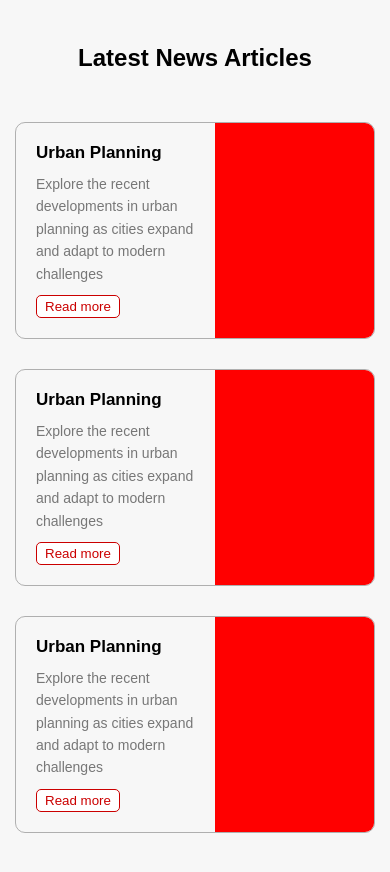
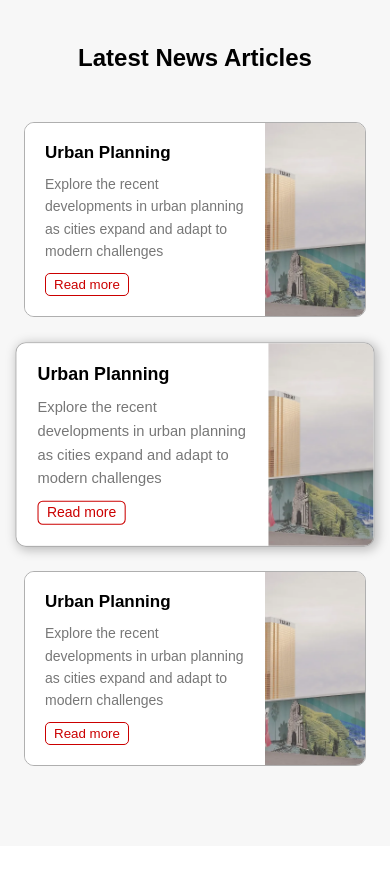
Before and after one commit to M7mdQashqesh/news-app, a Next.js app: page / in a window 390 px wide. Shown: the part 880-1752 px from the top of the page. After the commit the page ends 1726 px from the top, so only its background shows below. Built offline with nearby package versions, Linux system fonts and the light colour scheme.

Commit message:
news app (SSC & CSC)

```diff
--- a/components/header/Header.tsx
+++ b/components/header/Header.tsx
@@ -1,5 +1,5 @@
 import styles from "./header.module.css";
-import Link from "next/link";
+import NavLink from "./nav-link/NavLink";
 
 const Header = () => {
   return (
@@ -10,10 +10,10 @@ const Header = () => {
         </div>
 
         <nav className={styles.navbar}>
-          <Link className={styles.selected} href={"/"}>Home</Link>
-          <Link href={"/"}>Add News</Link>
-          <Link href={"/"}>Categories</Link>
-          <Link href={"/"}>Admin</Link>
+          <NavLink href={"/"}>Home</NavLink>
+          <NavLink href={"/add-news"}>Add News</NavLink>
+          <NavLink href={"/categories"}>Categories</NavLink>
+          <NavLink href={"/admin"}>Admin</NavLink>
         </nav>
       </div>
     </div>
--- /dev/null
+++ b/components/header/nav-link/NavLink.tsx
@@ -0,0 +1,19 @@
+"use client";
+import styles from "../header.module.css";
+import Link from "next/link";
+import { usePathname } from "next/navigation";
+
+interface IProps {
+  href: string;
+  children: React.ReactNode;
+}
+
+const NavLink = (props: IProps) => {
+  const pathname = usePathname();
+
+  return (
+    <Link className={`${pathname === props.href ? styles.selected : ""}`} href={props.href}>{props.children}</Link>
+  )
+}
+
+export default NavLink
--- a/components/latest-news/LatestNews.tsx
+++ b/components/latest-news/LatestNews.tsx
@@ -1,15 +1,29 @@
+'use client'
+import { useEffect, useState } from "react";
 import styles from "./latest-news.module.css";
 import NewsCard from "./news-card/NewsCard";
 
 const articles = [1, 2, 3];
 
 const LatestNews = () => {
+  const [highlightedIndex, setHighlightedIndex] = useState<number>(0);
+
+  useEffect(() => {
+    const highlightInt = setInterval(() => {
+      setHighlightedIndex(oldValue => (oldValue < articles.length - 1) ? (oldValue + 1) : 0);
+    }, 3000);
+
+    return () => {
+      clearInterval(highlightInt);
+    }
+  }, []);
+
   return (
     <div className={styles.latestNews}>
       <div className="container">
         <h2>Latest News Articles</h2>
         <div className={styles.articles}>
-          {articles.map(article => <NewsCard key={article} />)}
+          {articles.map((article, index) => <NewsCard isHighlighted={highlightedIndex === index} key={article} />)}
         </div>
       </div>
     </div>
--- a/components/latest-news/latest-news.module.css
+++ b/components/latest-news/latest-news.module.css
@@ -27,14 +27,42 @@
   border-radius: 10px;
   display: flex;
   overflow: hidden;
+  cursor: pointer;
+  transition: all 0.2s ease;
+}
+
+@media (max-width:767px) {
+  .newsCard {
+    width: 95%;
+  }
+}
+
+.newsCard:hover {
+  box-shadow: 2px 2px 10px 1px rgb(0 0 0 / 25%);
+}
+
+.newsCard.highlight {
+  scale: 1.05;
+  box-shadow: 2px 2px 10px 1px rgb(0 0 0 / 25%);
 }
 
 .newsCard>div {
   flex: 1;
 }
 
+@media (max-width:991px) {
+  .newsCard>div:first-of-type {
+    flex: 2;
+  }
+
+  .newsCard>div:last-of-type {
+    flex: 1;
+  }
+}
+
 .info {
   padding: 20px;
+  background-color: white;
 }
 
 .info h3 {
@@ -65,5 +93,12 @@
 }
 
 .background {
-  background-color: red;
+  background-image: url("/urban.webp");
+  background-size: cover;
 }
+
+@media (max-width:991px) {
+  .background {
+    background-position: center;
+  }
+}
--- a/components/latest-news/news-card/NewsCard.tsx
+++ b/components/latest-news/news-card/NewsCard.tsx
@@ -1,8 +1,12 @@
 import styles from "../latest-news.module.css";
 
-const NewsCard = () => {
+interface IProps {
+isHighlighted: boolean;
+}
+
+const NewsCard = (props: IProps) => {
   return (
-    <div className={styles.newsCard}>
+    <div className={`${styles.newsCard} ${props.isHighlighted ? styles.highlight : ""}`}>
       <div className={styles.info}>
         <h3>Urban Planning</h3>
         <p>
```
Also changed, not shown: app/add-news/page.tsx (added, +12 -0 lines), app/admin/page.tsx (added, +12 -0 lines), app/categories/page.tsx (added, +12 -0 lines), public/urban.webp (added).
